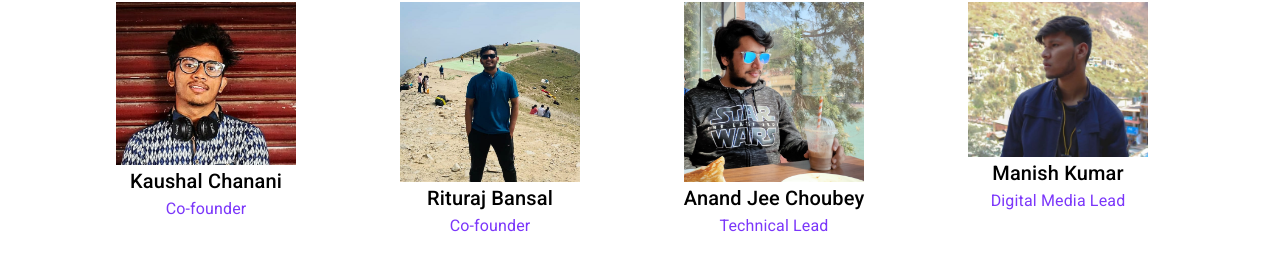
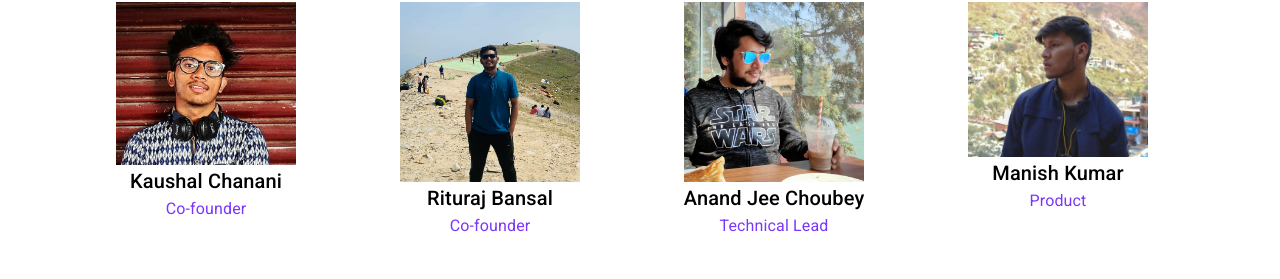
Before and after one commit to Anandjeechoubey/zingy-website, a Next.js app: page / in a window 1280 px wide. Shown: the part 4218-4497 px from the top of the page. Built offline with nearby package versions, Linux system fonts and the light colour scheme.

Commit message:
fix: Manish Role

```diff
--- a/components/Team.tsx
+++ b/components/Team.tsx
@@ -57,7 +57,7 @@ const Team = () => (
       />
       <TeamMember
         name="Manish Kumar"
-        designation="Digital Media Lead"
+        designation="Product"
         image="/manish.jpg"
       />
       <TeamMember
```
